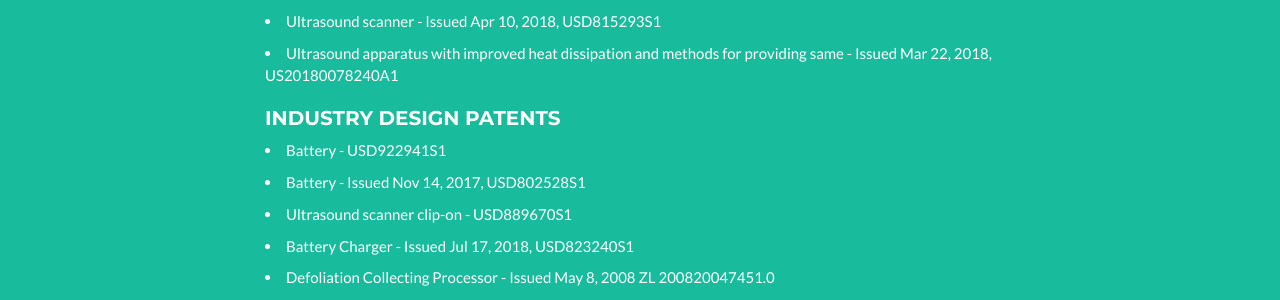
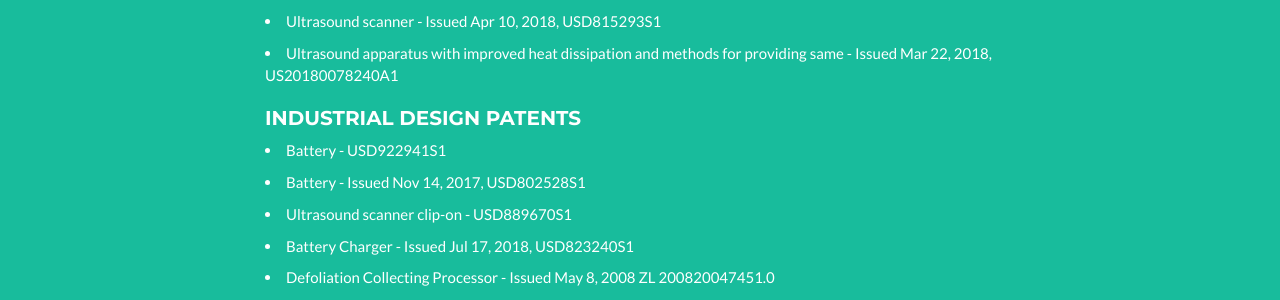
Before and after one commit to bindaz/bindaz.github.io, a Jekyll site: the page built from _posts/2014-07-18-project-1.markdown, in a window 1280 px wide and 900 px high, scrolled down 2025 px. Shown: the part 154-454 px from the top of the window. Built offline with Jekyll 4.4.1, drawn with Linux system fonts in a browser that asks for light colours.

Commit message:
Update about.html

```diff
--- a/_includes/about.html
+++ b/_includes/about.html
@@ -18,7 +18,7 @@
         <p><li>Ultrasound imaging apparatus with an add-on vibration inducing device for ultrasound elastography - US20200323517A1</li></p>
         <p><li>Ultrasound scanner - Issued Apr 10, 2018, USD815293S1</li></p>
         <p><li>Ultrasound apparatus with improved heat dissipation and methods for providing same - Issued Mar 22, 2018, US20180078240A1</li></p>
-        <h3><p>Industry Design Patents</p></h3>
+        <h3><p>Industrial Design Patents</p></h3>
         <p><li>Battery - USD922941S1</li></p>
         <p><li>Battery - Issued Nov 14, 2017, USD802528S1</li></p>
         <p><li>Ultrasound scanner clip-on - USD889670S1</li></p>
```
